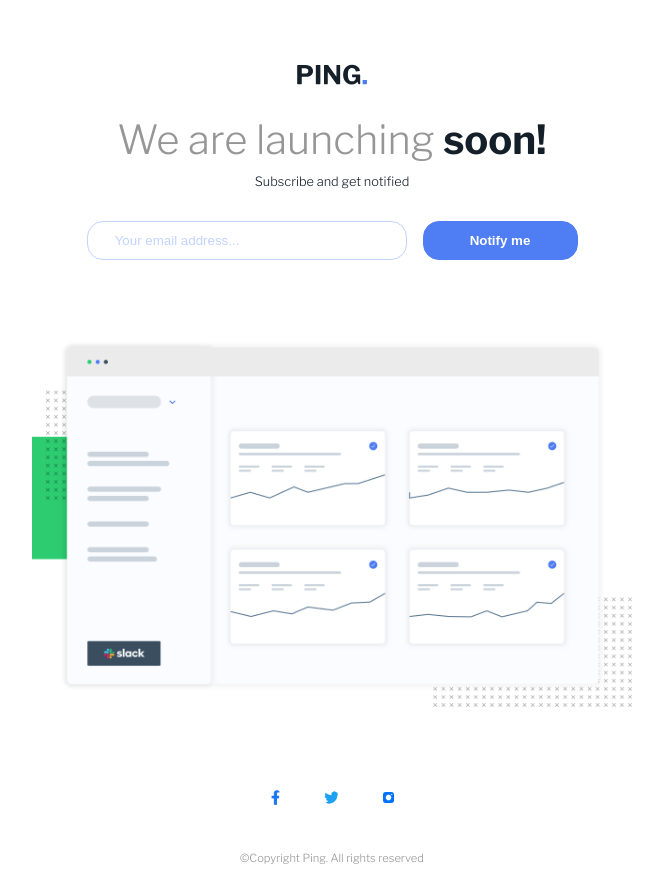
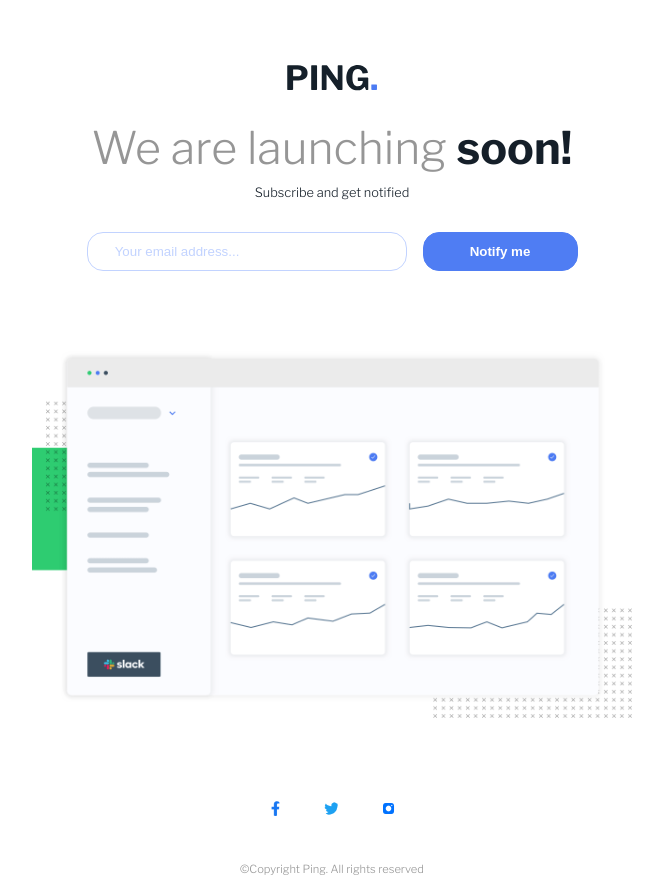
Before and after one commit to webstormcam/Ping_Single_Column_Coming_Soon, a plain HTML site: page index.html in a window 1280 px wide. Shown: the whole page, without its empty margins (308-971 px from the left). Drawn offline with nearby package versions, Linux system fonts and the light colour scheme.

Commit message:
Update style.css

```diff
--- a/style.css
+++ b/style.css
@@ -169,7 +169,7 @@ color: red;
     }
 
 .logo{
-    width: 70px;
+    width: 90px;
 }
 
 #ping_column{
@@ -180,7 +180,7 @@ color: red;
 }
 
 h1{
-    font-size: 2.5rem;
+    font-size: 2.8rem;
 }
 
 #email{
```
